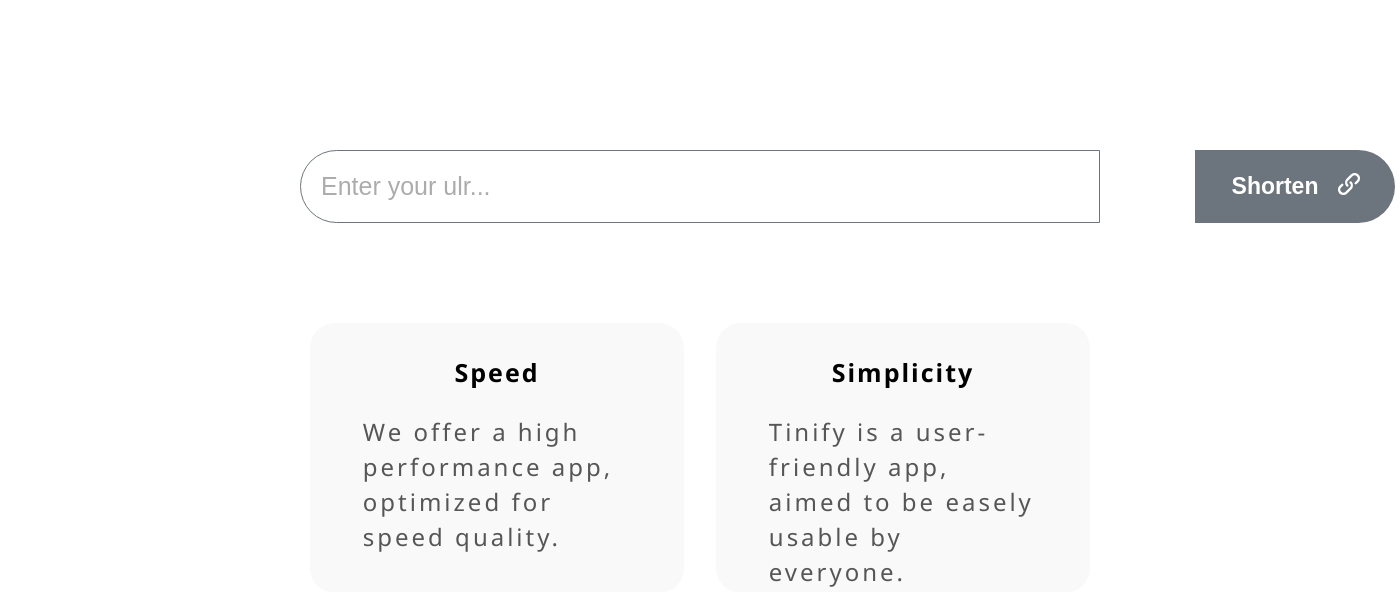
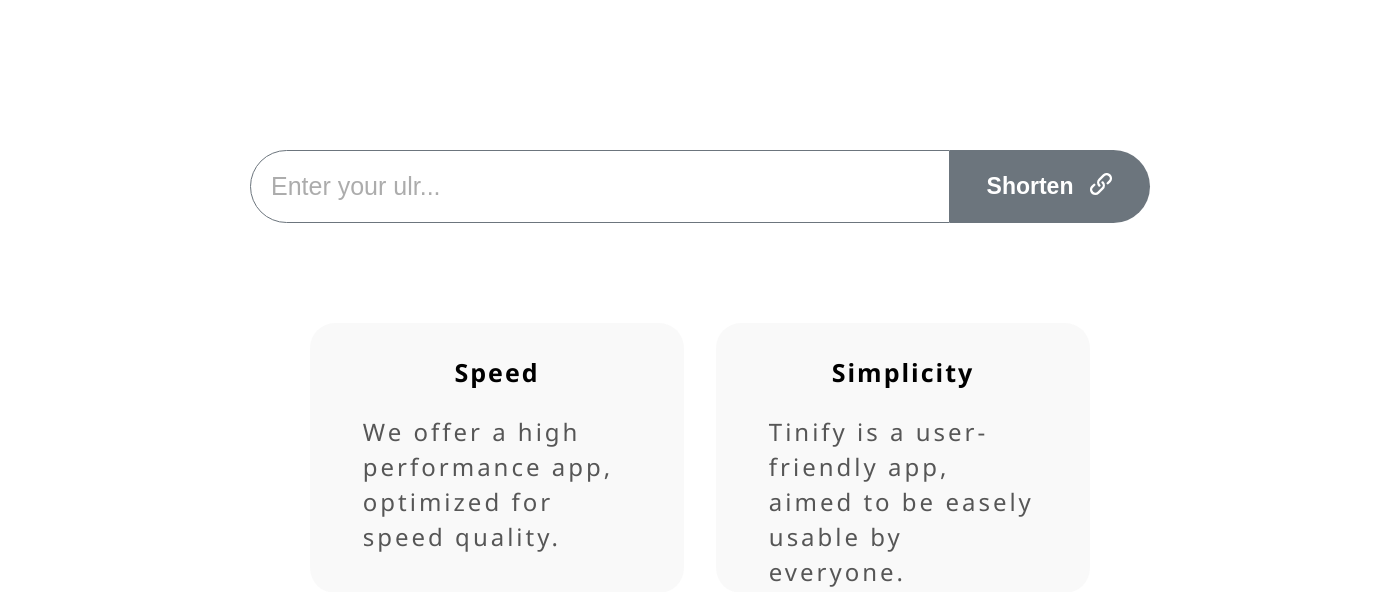
Before and after one commit to Frakko/Tinify, a Flask app: page / in a window 1400 px wide. Shown: the part 150-742 px from the top of the page. Run offline with Flask 2, Linux system fonts and the light colour scheme.

Commit message:
Fixed home page input field

```diff
--- a/url_shortener/static/style.css
+++ b/url_shortener/static/style.css
@@ -84,12 +84,12 @@ p {
 
 .hero {
   margin-top: 150px;
+  width: 100%;
 }
 
 .form {
   display: flex;
   justify-content: center;
-  align-items: center;
   width: 100%;
 }
 
@@ -97,12 +97,11 @@ p {
   border: 1px solid #6c757d;
   outline: none;
   height: 73px;
-  width: 800px;
+  width: 700px;
   font-size: 25px;
   border-top-left-radius: 39px;
   border-bottom-left-radius: 39px;
   padding-left: 20px;
-  position: relative;
 }
 
 ::placeholder {
@@ -116,19 +115,19 @@ p {
   outline: none;
   height: 73px;
   width: 200px;
+  min-width: 200px;
   font-size: 23px;
   font-weight: 600;
   border-top-right-radius: 39px;
   border-bottom-right-radius: 39px;
-  position: absolute;
-  left: 1195px;
   cursor: pointer;
   padding-right: 40px;
+  position: relative;
 }
 
 .link-logo {
   position: absolute;
-  right: 35px;
+  left: 140px;
 }
 
 .cards-container {
```
